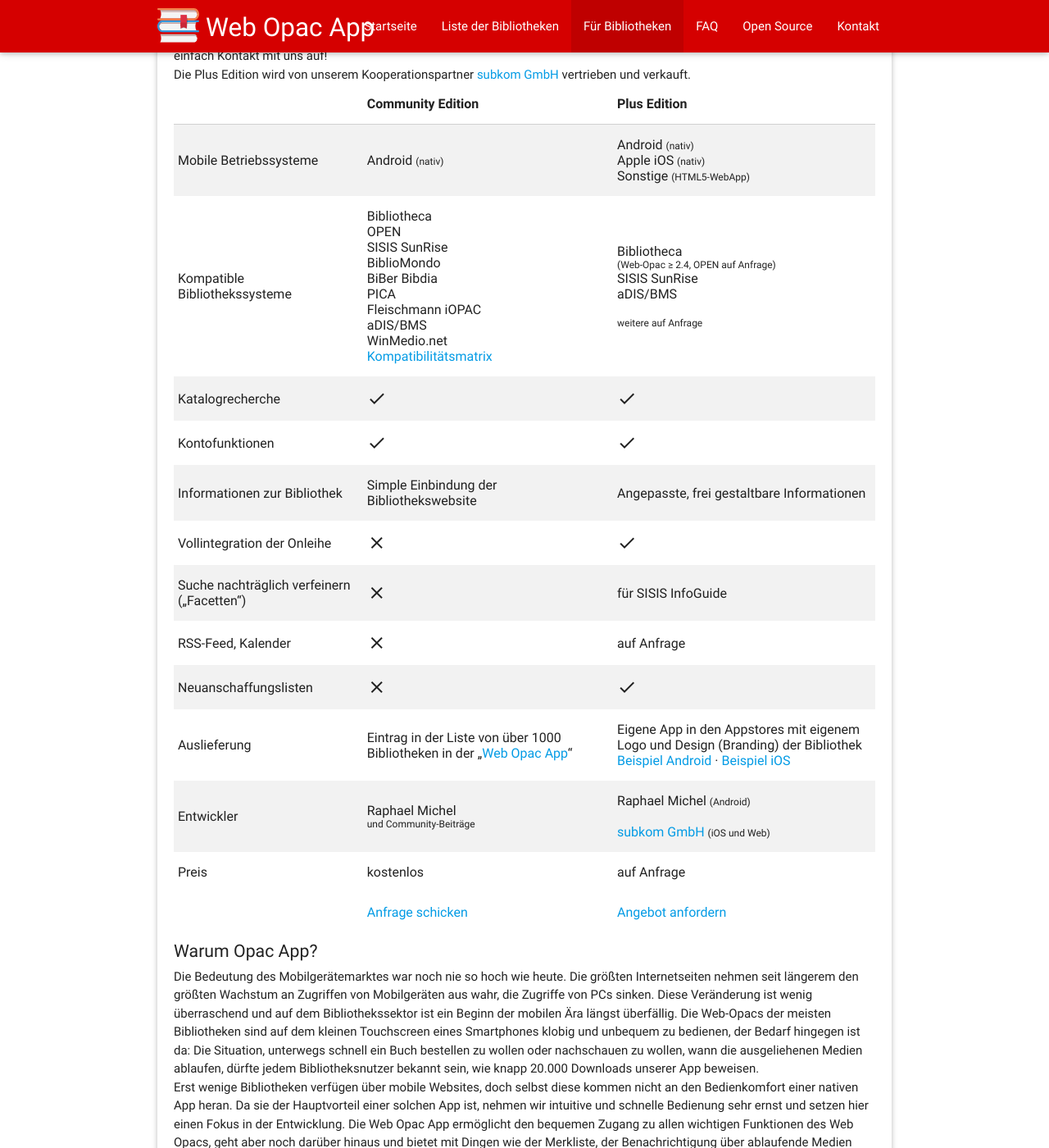
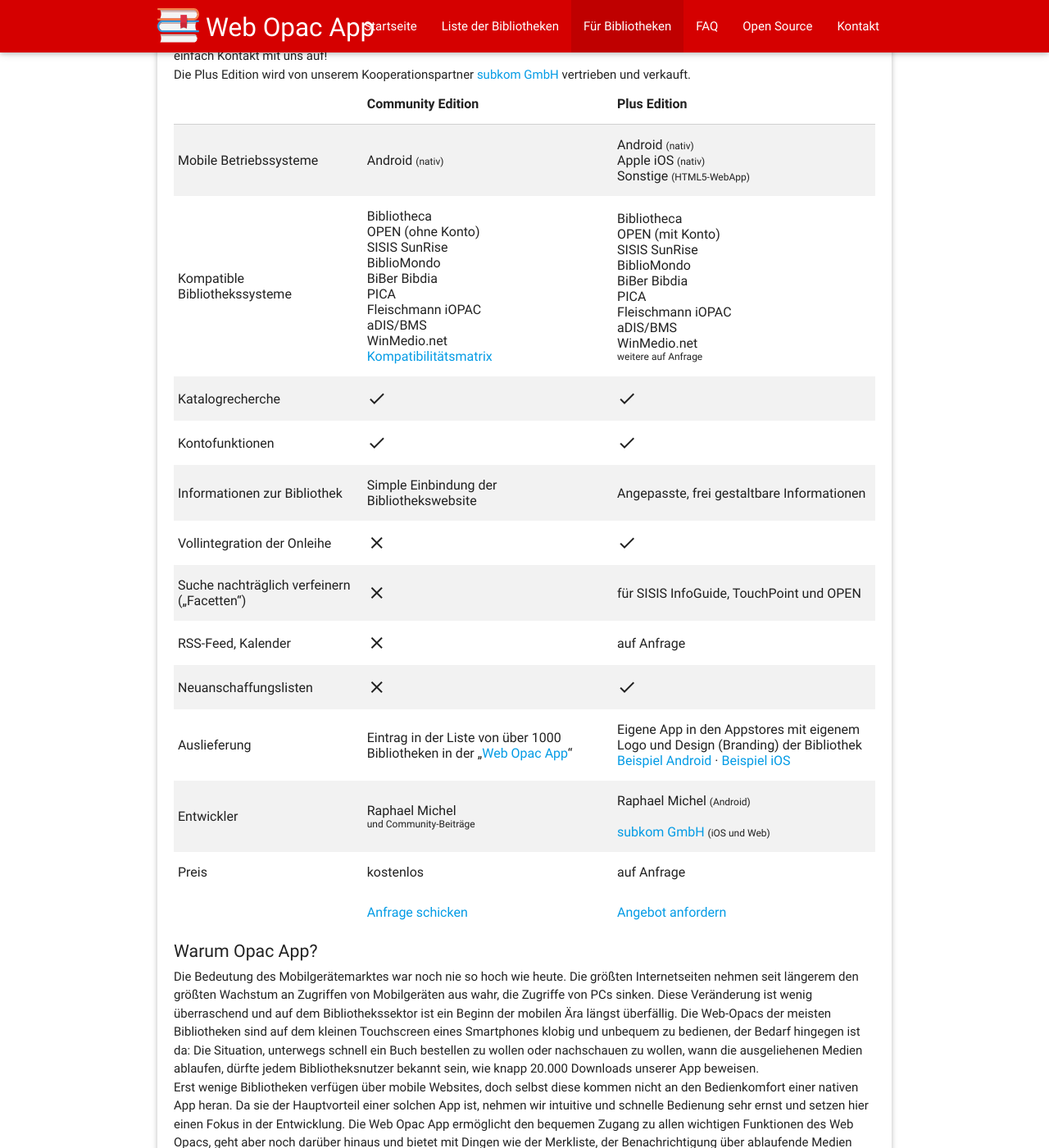
Before and after one commit to opacapp/opac.app, a Jekyll site: the page built from de/fuer-bibliotheken.html, in a window 1280 px wide and 1400 px high, scrolled down 205 px. Shown: the whole window at 82% size. Built offline with Jekyll 4.4.1, drawn with Linux system fonts in a browser that asks for light colours.

```diff
--- a/TODO.txt
+++ b/TODO.txt
@@ -5,6 +5,9 @@
         * Feature page
         * library suggestion form?
         * werbematerial   --  create new
+        * library list loading "animation"
+            * remove "Stadtbibliotheken Berlin" that are marked as unsupported
+            * remove empty regions?
         * ...
     * EN
         * everything
--- a/_sass/_frontpage.scss
+++ b/_sass/_frontpage.scss
@@ -29,6 +29,11 @@
     margin-left: 120px;
     min-height: 100px;
     padding-top: 10px;
+  }
+
+  a {
+    color: white;
+    text-decoration: underline;
   }
 
   #screenshot_framed {
--- a/de/fuer-bibliotheken.html
+++ b/de/fuer-bibliotheken.html
@@ -42,7 +42,7 @@ layout: singlecard_de
     <tr>
         <td>Kompatible Bibliothekssysteme</td>
         <td>Bibliotheca<br>
-            OPEN<br>
+            OPEN (ohne Konto)<br>
             SISIS SunRise<br>
             BiblioMondo<br>
             BiBer Bibdia<br>
@@ -52,11 +52,14 @@ layout: singlecard_de
             WinMedio.net<br>
             <a title="Kompatibilität Community Edition" href="/de/kompatibilitaet/">Kompatibilitätsmatrix</a></td>
         <td>Bibliotheca<br>
-            <small>(Web-Opac ≥ 2.4, OPEN auf Anfrage)</small>
-            <br>
+            OPEN (mit Konto)<br>
             SISIS SunRise<br>
-            aDIS/BMS
-            <p>&nbsp;</p>
+            BiblioMondo<br>
+            BiBer Bibdia<br>
+            PICA<br>
+            Fleischmann iOPAC<br>
+            aDIS/BMS<br>
+            WinMedio.net<br>
 
             <p>
                 <small>weitere auf Anfrage</small>
@@ -86,7 +89,7 @@ layout: singlecard_de
     <tr>
         <td>Suche nachträglich verfeinern („Facetten“)</td>
         <td><i class="material-icons"></i></td>
-        <td>für SISIS InfoGuide</td>
+        <td>für SISIS InfoGuide, TouchPoint und OPEN</td>
     </tr>
     <tr>
         <td>RSS-Feed, Kalender</td>
```
Also changed, not shown: de/index.html (+11 -5 lines).
